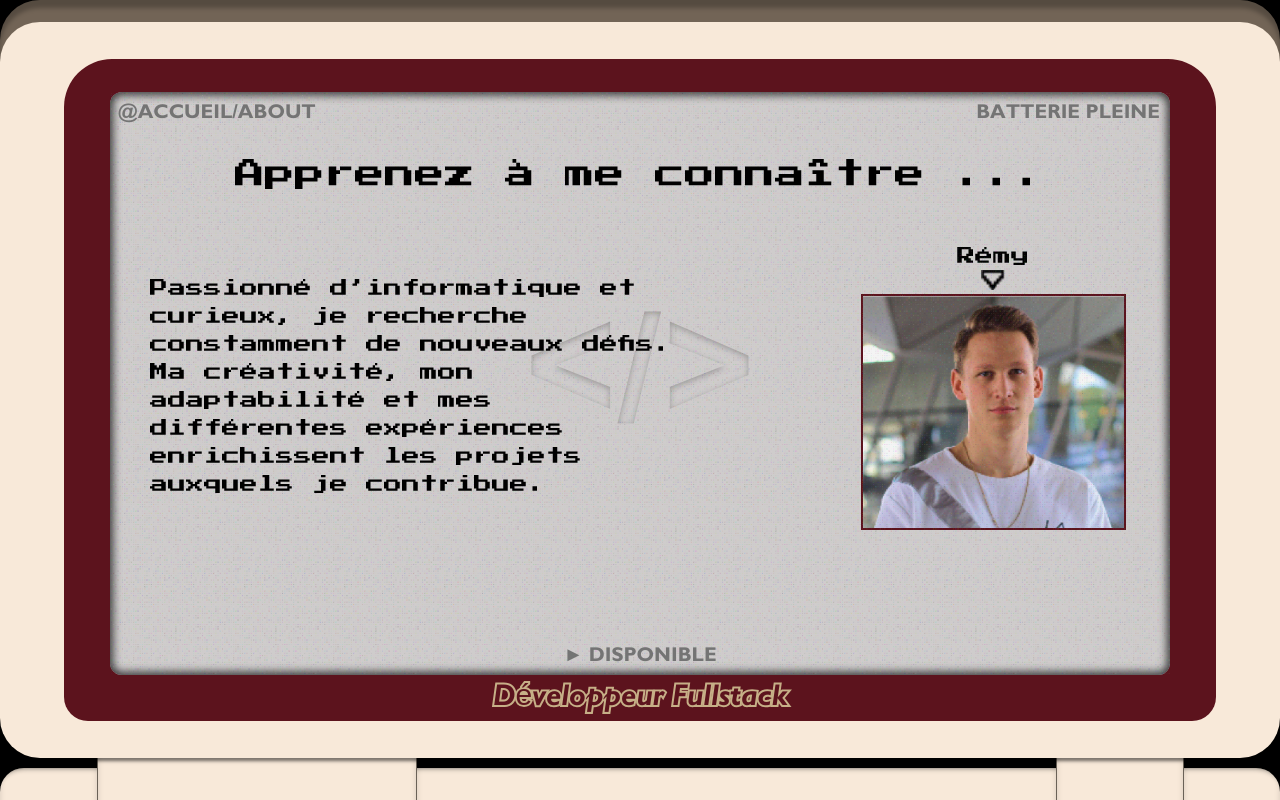
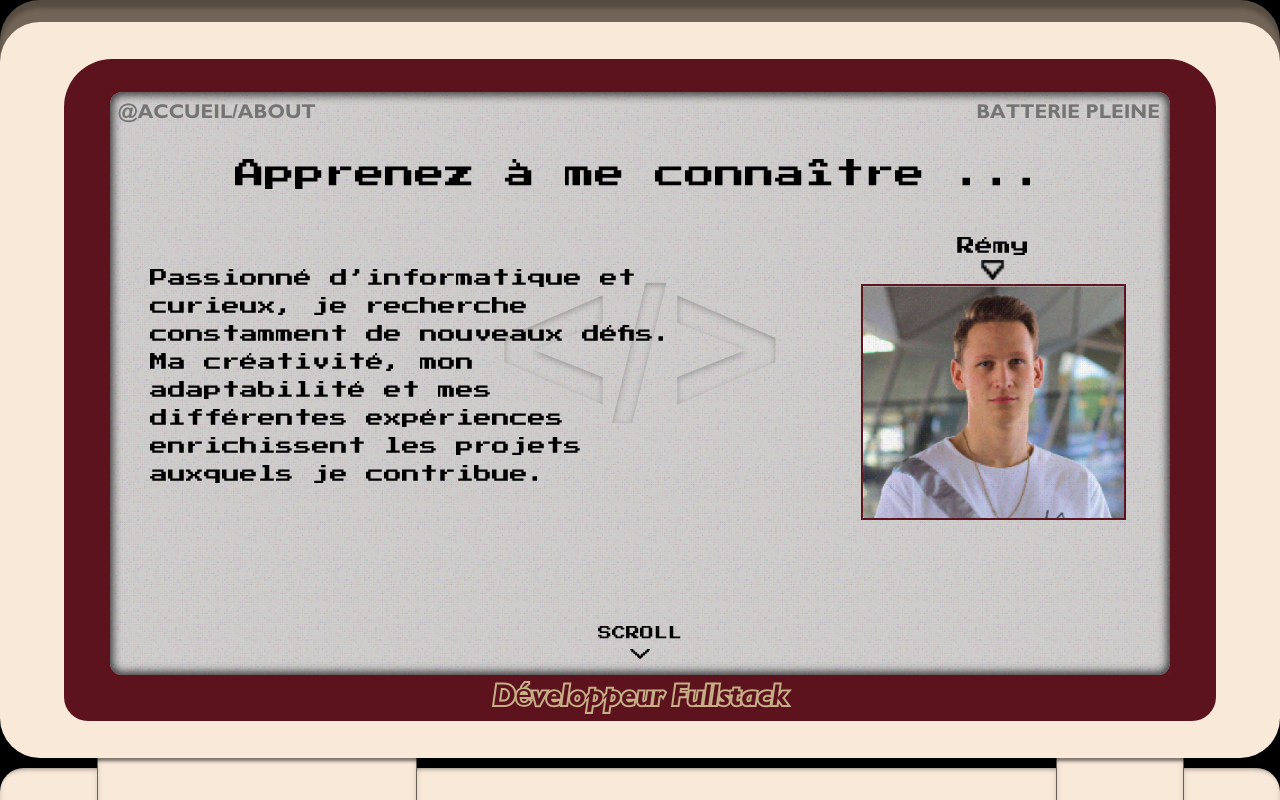
Before and after one commit to remyShift/Portfolio_GameBoy_Next, a Next.js app: page /about in a window 1280 px wide. Shown: the top 800 px of the page. Built offline with nearby package versions, Linux system fonts and the light colour scheme; a web font is replaced by a local one.

Commit message:
add scroll cta

```diff
--- a/src/components/Global_Template/G-Top/G-Cream/G-Wine/G-Screen/BackgroundSign.tsx
+++ b/src/components/Global_Template/G-Top/G-Cream/G-Wine/G-Screen/BackgroundSign.tsx
@@ -1,7 +1,7 @@
 export default function BackgroundSign() {
 	return (
 		<div className="w-1/3 flex-grow flex justify-center items-center">
-			<h1 className="font-gillSansBold text-7xl sm:text-8xl md:text-9xl lg:text-[20dvh] bg-clip-text text-transparent bg-black/25"
+			<h1 className="font-gillSansBold text-8xl sm:text-[15dvh] lg:text-[20dvh] xl:text-[25dvh] bg-clip-text text-transparent bg-black/25"
 				style={{ textShadow: "0 0.1rem 0.4rem #CFCCCC" }}>
 				&lt;/&gt;
 			</h1>
--- a/src/components/Global_Template/G-Top/G-Cream/G-Wine/G-Screen/BottomScreen.tsx
+++ /dev/null
@@ -1,7 +0,0 @@
-export default function BottomScreen() {
-	return (
-		<div className="flex justify-center relative z-1">
-			<h1 className="text-greyTextInfo font-gillSansBold text-[0.6rem] sm:text-xs md:text-base lg:text-xl pb-1">► DISPONIBLE</h1>
-		</div>
-	);
-}
--- /dev/null
+++ b/src/components/Global_Template/G-Top/G-Cream/G-Wine/G-Screen/BottomScreen/AvaibleInfo.tsx
@@ -0,0 +1,7 @@
+export default function AvaibleInfo() {
+	return (
+		<div className="flex justify-center">
+			<h1 className="text-greyTextInfo font-gillSansBold text-[0.6rem] sm:text-xs md:text-base lg:text-xl mb-1">► DISPONIBLE</h1>
+		</div>
+	);
+}
--- /dev/null
+++ b/src/components/Global_Template/G-Top/G-Cream/G-Wine/G-Screen/BottomScreen/BottomScreen.tsx
@@ -0,0 +1,21 @@
+"use client";
+
+import { usePathname } from "next/navigation";
+import ScrollCTA from "./ScrollCTA";
+import AvaibleInfo from "./AvaibleInfo";
+
+export default function BottomScreen() {
+	const pathname = usePathname();
+
+	console.log(pathname);
+
+	if (pathname === '/about' || pathname === '/projects') {
+		return (
+			<ScrollCTA />
+		)
+	}
+
+	return (
+		<AvaibleInfo />
+	);
+}
--- /dev/null
+++ b/src/components/Global_Template/G-Top/G-Cream/G-Wine/G-Screen/BottomScreen/ScrollCTA.tsx
@@ -0,0 +1,8 @@
+export default function ScrollCTA() {
+	return (
+		<div className="flex flex-col items-center justify-center">
+			<h1 className="font-pressStart2P text-[0.5rem] sm:text-[0.6rem] md:text-xs lg:text-sm">SCROLL</h1>
+			<img src="/assets/icons/Pointer_Down.png" alt="Arrow" className="w-3 h-2 sm:w-4 sm:h-3 lg:w-6 lg:h-5 mb-3" />
+		</div>
+	);
+}
--- a/src/components/Global_Template/G-Top/G-Cream/G-Wine/G-Screen/GreyScreen.tsx
+++ b/src/components/Global_Template/G-Top/G-Cream/G-Wine/G-Screen/GreyScreen.tsx
@@ -1,5 +1,5 @@
 import TopScreen from "./TopScreen";
-import BottomScreen from "./BottomScreen";
+import BottomScreen from "./BottomScreen/BottomScreen";
 import "./GreyScreen.css";
 
 export default function GreyScreen({ children }: { children: React.ReactNode }) {
--- a/src/components/Global_Template/G-Top/G-Cream/G-Wine/G-Screen/TopScreen.tsx
+++ b/src/components/Global_Template/G-Top/G-Cream/G-Wine/G-Screen/TopScreen.tsx
@@ -8,7 +8,7 @@ export default function TopScreen() {
 
 	const formatPathname = (path: string) => {
 		if (path === "/") return "@ACCUEIL";
-		return `@ACCUEIL/${path.substring(1).toUpperCase().trim()}`; // Suppression des espaces en trop
+		return `@ACCUEIL/${path.substring(1).toUpperCase().trim()}`;
 	};
 
 	const createLinks = (formattedPath: string) => {
--- a/src/components/Pages/Top/About/About.tsx
+++ b/src/components/Pages/Top/About/About.tsx
@@ -18,7 +18,7 @@ export default function AboutPage() {
 			<div className="flex flex-col justify-center items-center w-1/3 h-full sm:mt-6 md:mt-0">
 				<p className="font-pressStart2P text-[0.6rem] sm:text-xs md:text-base lg:text-lg">Rémy</p>
 				<img src="/assets/icons/Arrow.png" alt="Arrow" className="w-3 h-2 sm:w-4 sm:h-3 lg:w-6 lg:h-5 mb-1" />
-				<img src="/assets/img/pictureOfMe.png" alt="Picture of me" className="object-contain w-[90%] xl:w-[75%] border-2 border-wine" />
+				<img src="/assets/img/pictureOfMe.png" alt="Picture of me" className="object-contain w-[85%] sm:w-[90%] xl:w-[75%] border-2 border-wine" />
 			</div>
 		</div>
 	);
```
Also changed, not shown: public/assets/icons/Pointer_Down.png (added).
